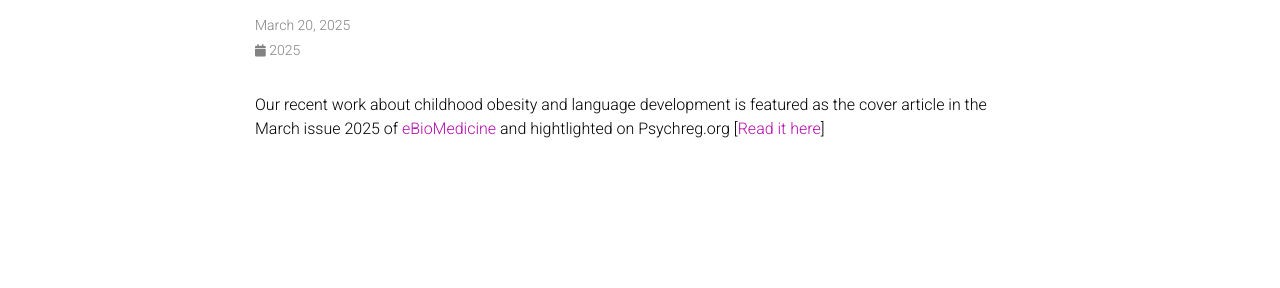
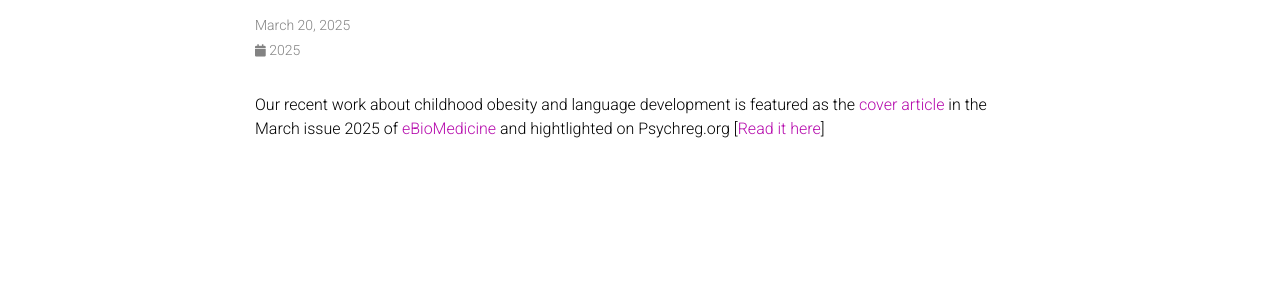
Before and after one commit to jianvhuang/jianvhuang.github.io, a Jekyll site: the page built from _news/announcement_3.md, in a window 1280 px wide. Shown: the part 146-434 px from the top of the page. Built offline with Jekyll 4.4.1, drawn with Linux system fonts in a browser that asks for light colours; full-size pictures stand in for the smaller copies a plugin makes; comment, search, counter and statistics services are not loaded; a style sheet for code colours, icons or effects is not loaded; part of the change alters nothing that is shown.

```diff
--- a/_news/announcement_3.md
+++ b/_news/announcement_3.md
@@ -5,4 +5,4 @@ inline: true
 related_posts: false
 ---
 
-Our recent work about childhood obesity and language development is featured as the cover article in the March issue 2025 of [eBioMedicine](https://www.thelancet.com/journals/ebiom/article/PIIS2352-3964(25)00023-4/fulltext) and hightlighted on Psychreg.org [[Read it here](https://www.psychreg.org/obesity-language-skills-share-genetic-link-study-finds/)]
+Our recent work about childhood obesity and language development is featured as the [cover article](https://github.com/jianvhuang/jianvhuang.github.io/blob/master/assets/img/publication_preview/obesity_language_ebiomedicine_cover.png) in the March issue 2025 of [eBioMedicine](https://www.thelancet.com/journals/ebiom/article/PIIS2352-3964(25)00023-4/fulltext) and hightlighted on Psychreg.org [[Read it here](https://www.psychreg.org/obesity-language-skills-share-genetic-link-study-finds/)]
```
